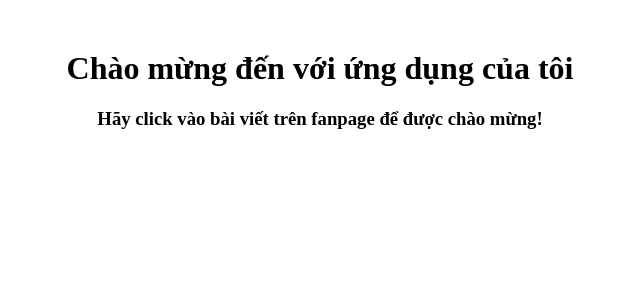
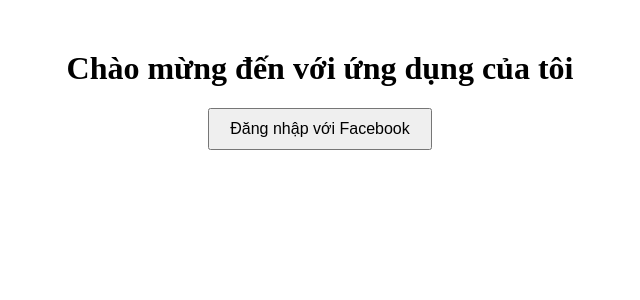
Before and after one commit to NguyenAnhDucHL/WelcomeFacebook, a React (Create React App) app: page / in a window 1280 px wide. Shown: the top 300 px of the page, without its empty margins (320-960 px from the left). Built offline with nearby package versions, Linux system fonts and the light colour scheme.

Commit message:
update code

```diff
--- a/src/App.js
+++ b/src/App.js
@@ -28,7 +28,6 @@
       // Lấy thông tin người dùng
       window.FB.api("/me", { fields: "name" }, (user) => {
         setUserName(user.name);
-
         // Hiển thị thông báo chào mừng
         toast.success(`Chào mừng bạn ${user.name} đến thăm!`, {
           position: "top-center",
@@ -43,13 +42,42 @@
     }
   };
 
+  // Hàm đăng nhập với Facebook
+  const handleLogin = () => {
+    window.FB.login(
+      (response) => {
+        if (response.authResponse) {
+          // Lấy thông tin người dùng sau khi đăng nhập
+          window.FB.api("/me", { fields: "name" }, (user) => {
+            setUserName(user.name);
+            // Hiển thị thông báo chào mừng
+            toast.success(`Chào mừng bạn ${user.name} đến thăm!`, {
+              position: "top-center",
+              autoClose: 3000,
+              hideProgressBar: false,
+              closeOnClick: true,
+              pauseOnHover: true,
+              draggable: true,
+              progress: undefined,
+            });
+          });
+        } else {
+          alert("Bạn đã từ chối đăng nhập!");
+        }
+      },
+      { scope: "public_profile" } // Quyền cần yêu cầu
+    );
+  };
+
   return (
     <div style={{ textAlign: "center", marginTop: "50px" }}>
       <h1>Chào mừng đến với ứng dụng của tôi</h1>
       {userName ? (
         <h2>Chào mừng bạn {userName} đến thăm!</h2>
       ) : (
-        <h3>Hãy click vào bài viết trên fanpage để được chào mừng!</h3>
+        <button onClick={handleLogin} style={{ padding: "10px 20px", fontSize: "16px" }}>
+          Đăng nhập với Facebook
+        </button>
       )}
       <ToastContainer />
     </div>
```
